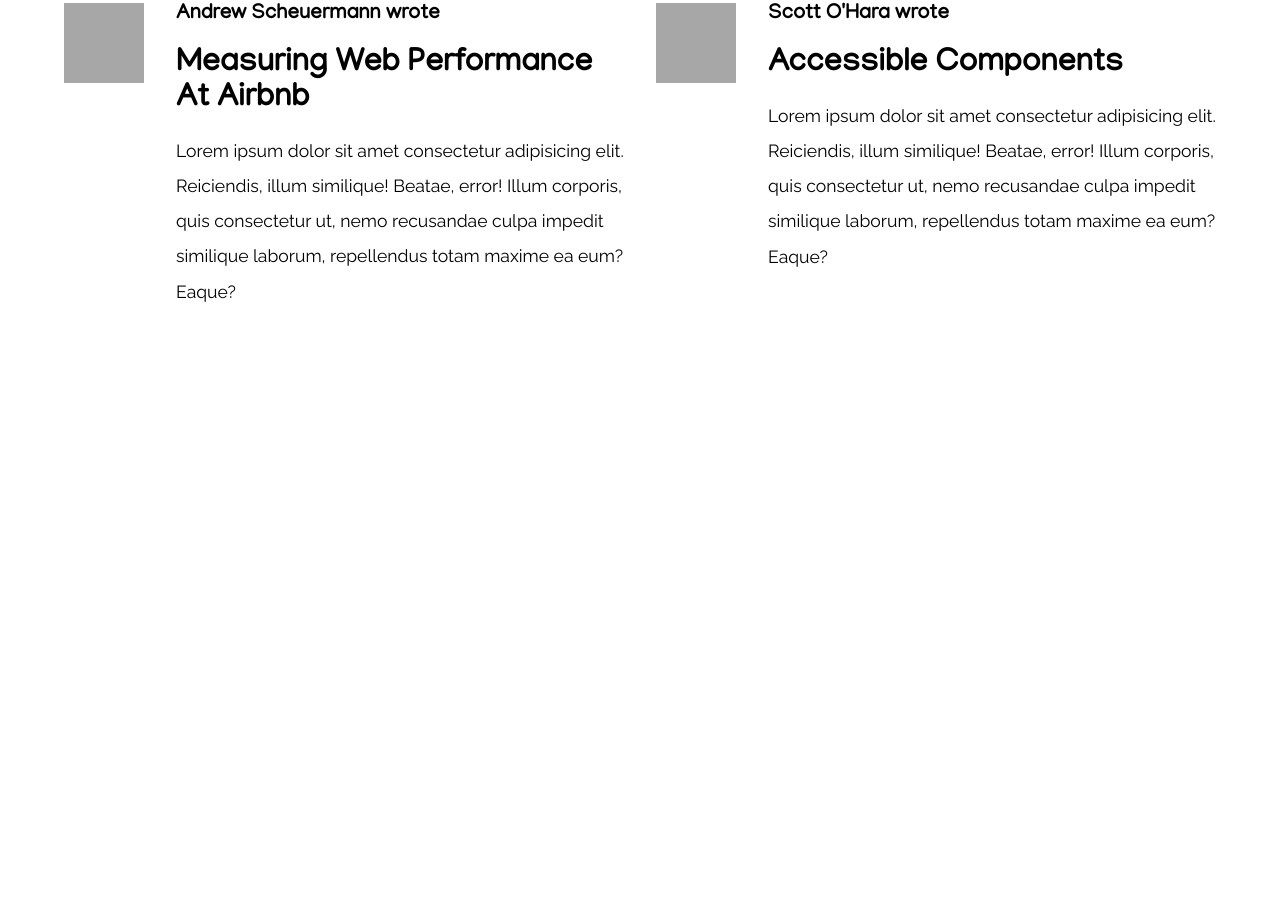
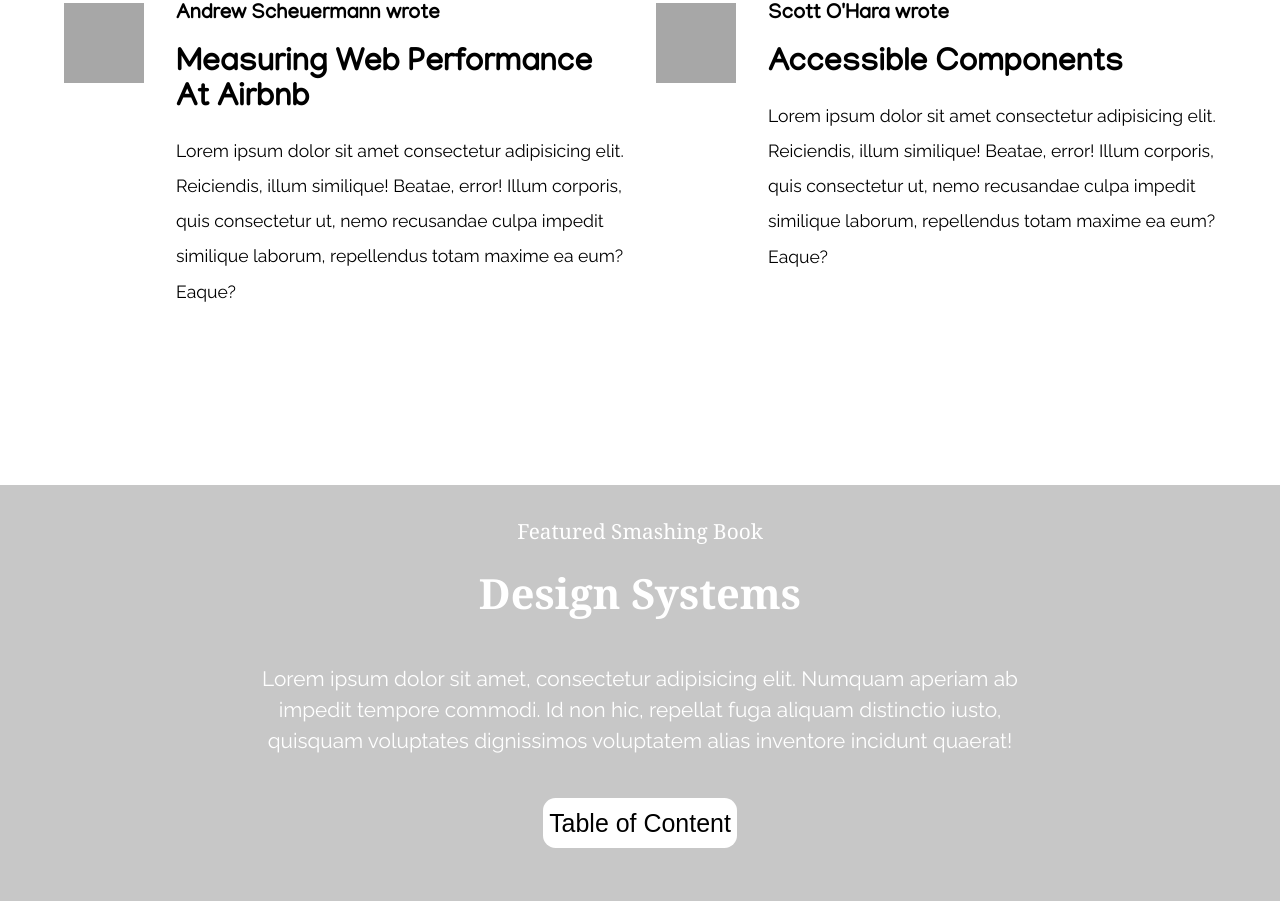
Before and after one commit to adaorachi/smashing-magazine, a plain HTML site: page index.html in a window 1280 px wide. Shown: the part 5625-6547 px from the top of the page. Before the commit the page ends 6110 px from the top, so only its background shows below. Drawn offline with Linux system fonts and the light colour scheme.

Commit message:
added section five in HTML file

```diff
--- a/index.html
+++ b/index.html
@@ -404,6 +404,22 @@
             </div>
           </section>
 
+          <section class="section section-five">
+            <div class="smashing-book" id="feature-panel">
+              <div class="content">
+                <span>Featured Smashing Book</span>
+                <header>
+                  <h2>Design Systems</h2>
+                </header>
+                <div class="content-body">
+                <p>Lorem ipsum dolor sit amet, consectetur adipisicing elit. Numquam aperiam ab impedit tempore commodi. Id non hic, repellat fuga aliquam distinctio iusto, quisquam voluptates dignissimos voluptatem alias inventore incidunt quaerat!</p>
+              </div>
+              <div class="button">
+                <button type="button" name="button">Table of Content</button>
+              </div>
+            </div>
+            </div>
+          </section>
         </main>
       </div>
   </body>
```
